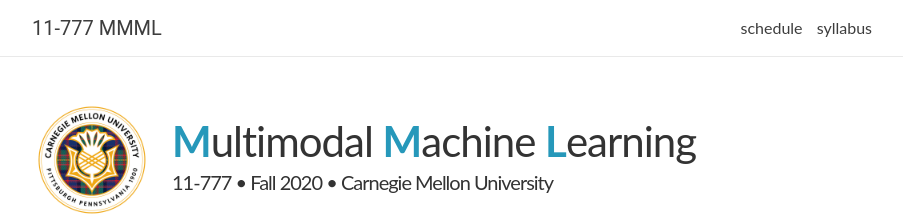
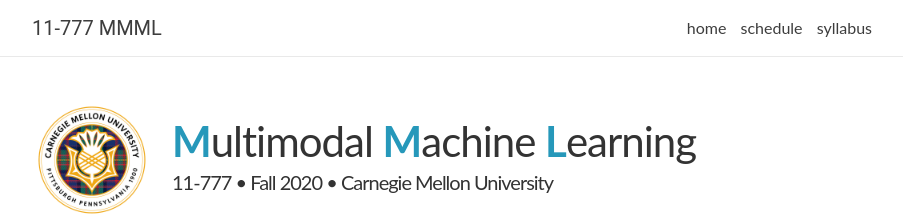
Before and after one commit to CMU-MultiComp-Lab/mmml-course, a Jekyll site: the page built from _pages/about.md, in a window 1280 px wide. Shown: the top 216 px of the page, without its empty margins (188-1091 px from the left). Built offline with Jekyll 4.4.1, drawn with Linux system fonts in a browser that asks for light colours; nearby versions of some CDN libraries; comment, search, counter and statistics services are not loaded.

Commit message:
Update header.html

```diff
--- a/_includes/header.html
+++ b/_includes/header.html
@@ -19,6 +19,7 @@
         </label>
 
       <div class="trigger">
+        <a class="page-link" href="{{ '/fall2020/' | relative_url }}">home</a>
         <a class="page-link" href="{{ '/fall2020/schedule/' | relative_url }}">schedule</a>
         <a class="page-link" href="{{ '/fall2020/syllabus/' | relative_url }}">syllabus</a>
       </div>
```
